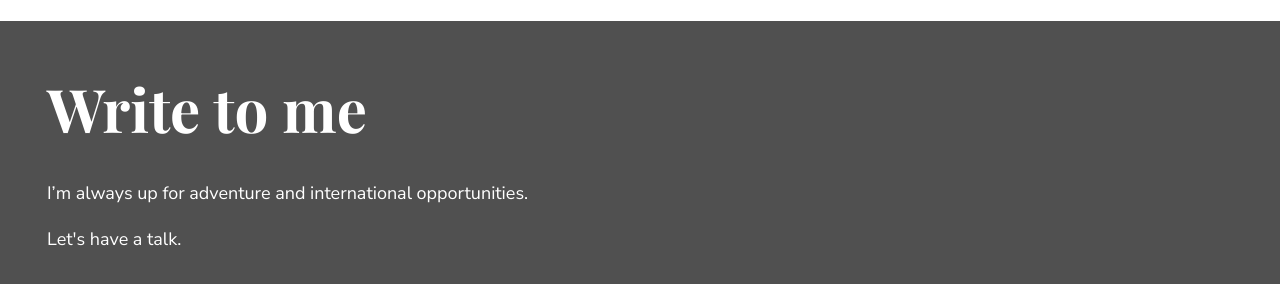
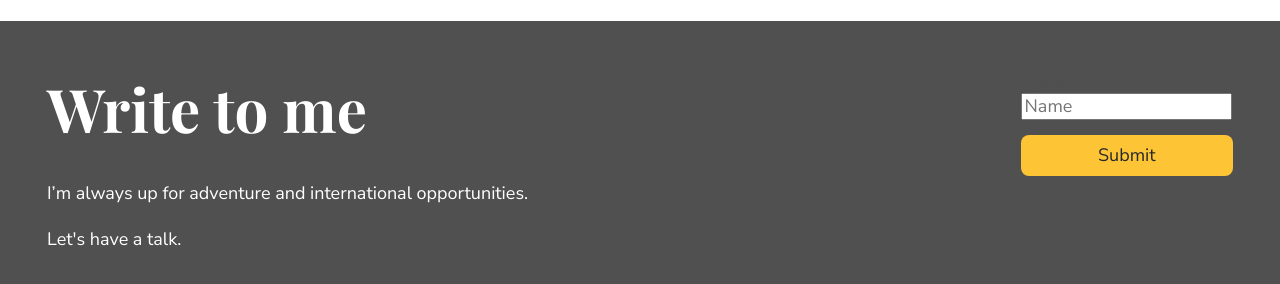
Before and after one commit to AnastasiaDrokina/my-portfolio-react, a JavaScript app: page / in a window 1280 px wide. Shown: the part 1123-1407 px from the top of the page. Built offline with nearby package versions, Linux system fonts and the light colour scheme.

Commit message:
Add style pour Button

```diff
--- a/src/App.js
+++ b/src/App.js
@@ -116,6 +116,7 @@ Documentation:
 
 import { Projects } from "./Projects";
 import { Title } from "./Title";
+import { ContactForm } from "./ContactForm";
 
 function App() {
   return (
@@ -141,6 +142,7 @@ function App() {
             <p className="title-white">Let's have a talk.</p>
           </div>
           <div className="contacts__col"></div>
+          <ContactForm />
         </div>
       </footer>
     </div>
--- /dev/null
+++ b/src/Button.js
@@ -0,0 +1,11 @@
+import "./index.css";
+
+function Button(props) {
+  return (
+    <button className="button" type="submit">
+      {props.children}
+    </button>
+  );
+}
+
+export { Button };
--- /dev/null
+++ b/src/ContactForm.js
@@ -0,0 +1,15 @@
+import { Button } from "./Button";
+
+function ContactForm(props) {
+  return (
+    <form method="post">
+      <div>
+        <label htmlFor="name">Name</label>
+        <input id="name" type="text" name="name-field" placeholder="Name" />
+      </div>
+      <Button>Submit</Button>
+    </form>
+  );
+}
+
+export { ContactForm };
--- a/src/index.css
+++ b/src/index.css
@@ -1051,3 +1051,22 @@ img {
     font-size: 26px;
   }
 }
+
+.button {
+  border: none;
+  cursor: pointer;
+  display: inline-block;
+  width: 100%;
+  padding: 10px 20px;
+  margin: 15px 0;
+  background-color: #fdc435;
+  border-radius: 8px;
+  text-decoration: none;
+  text-align: center;
+  color: #25282b;
+  transition: background 0.3s ease-in;
+}
+
+.button:hover {
+  background-color: #fdb503;
+}
```
